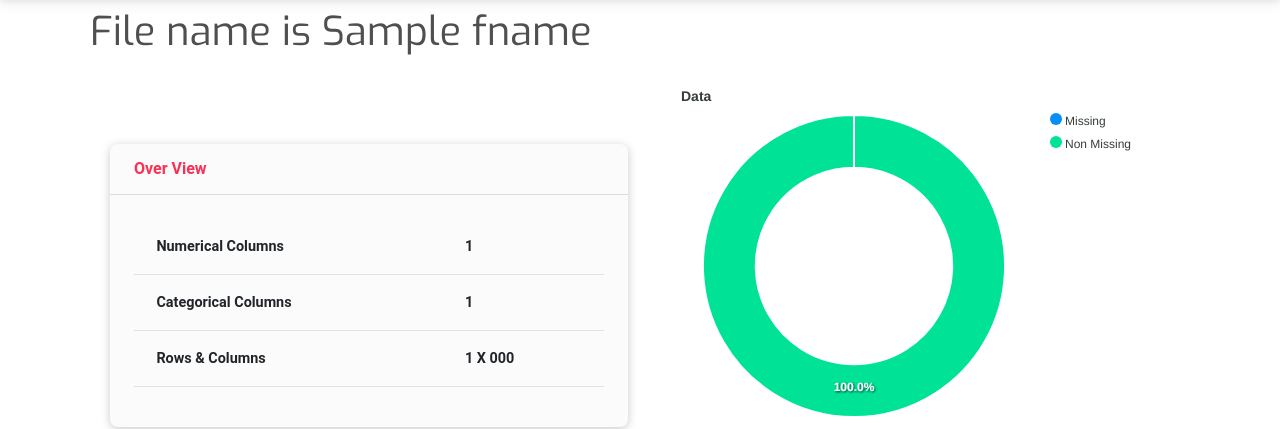
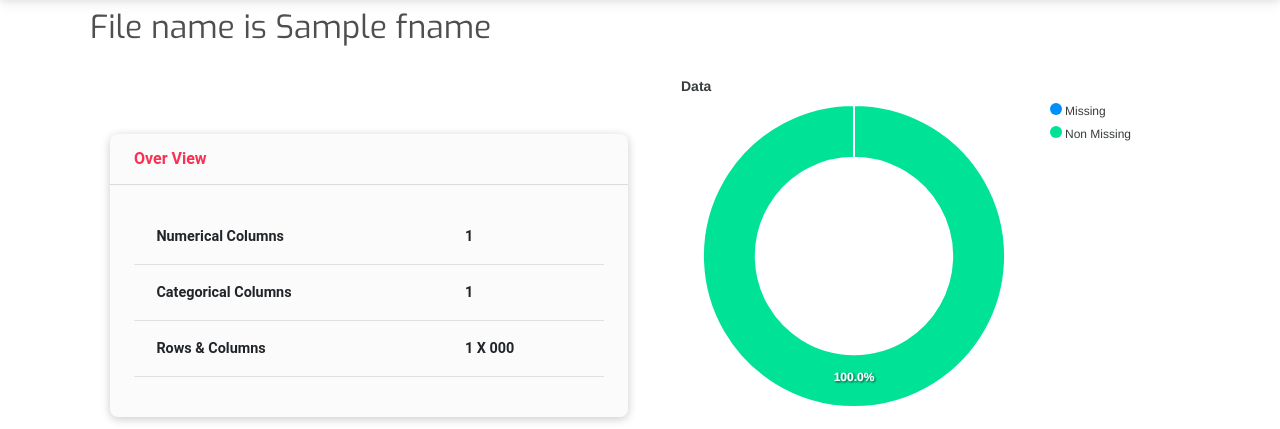
Before and after one commit to lkarjun/fastpreprocess, a FastAPI app: template template/FullEda.html in a window 1280 px wide. Shown: the part 82-511 px from the top of the page. Run offline with FastAPI, Linux system fonts and the light colour scheme; the template is opened without the code that fills it: most values are stand-ins (such as "Sample title", 1, 10 or a date in 2020); some libraries are stand-ins or nearby versions.

Commit message:
For Heroku

```diff
--- a/app.py
+++ b/app.py
@@ -12,6 +12,7 @@ fasteda_ = None
 process = None
 
 def process_data(filename, dm):
+    #Process data if any error occur it return verify "error message"
     try:
         df = pd.read_csv(filename, delimiter=dm)
 
--- a/template/FullEda.html
+++ b/template/FullEda.html
@@ -4,7 +4,8 @@
 <div class="container">
 
 <div class="jumbotron p-1 m-1">
-    <h2 class="display-6" style="font-family: 'Exo', sans-serif;">File name is {{ fname }}</h2>
+    <p class="h2"style="font-family: 'Exo', sans-serif;">File name is {{ fname }}</p>
+
 </div>
 
 <!-------Section Overview--------->
```
